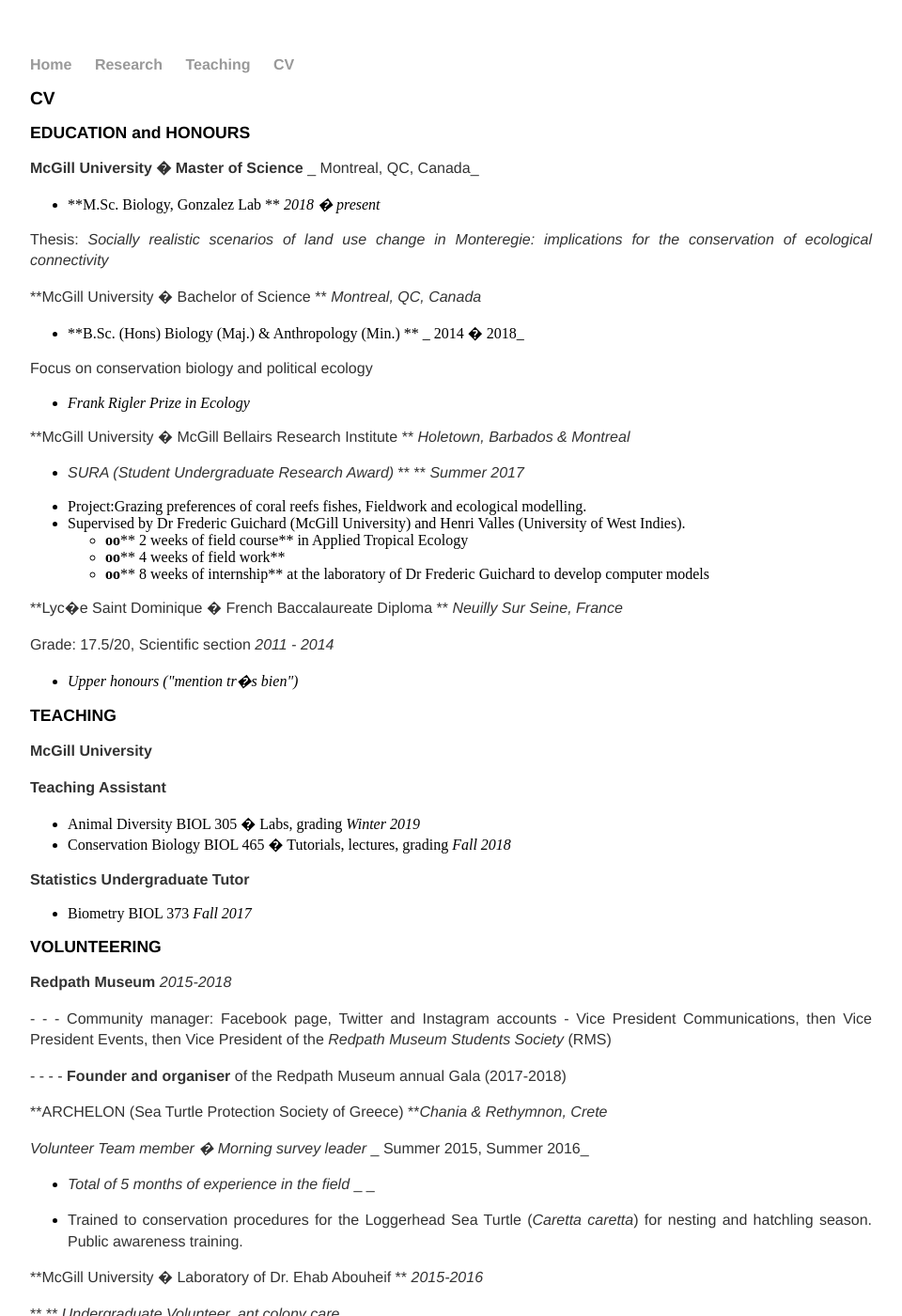
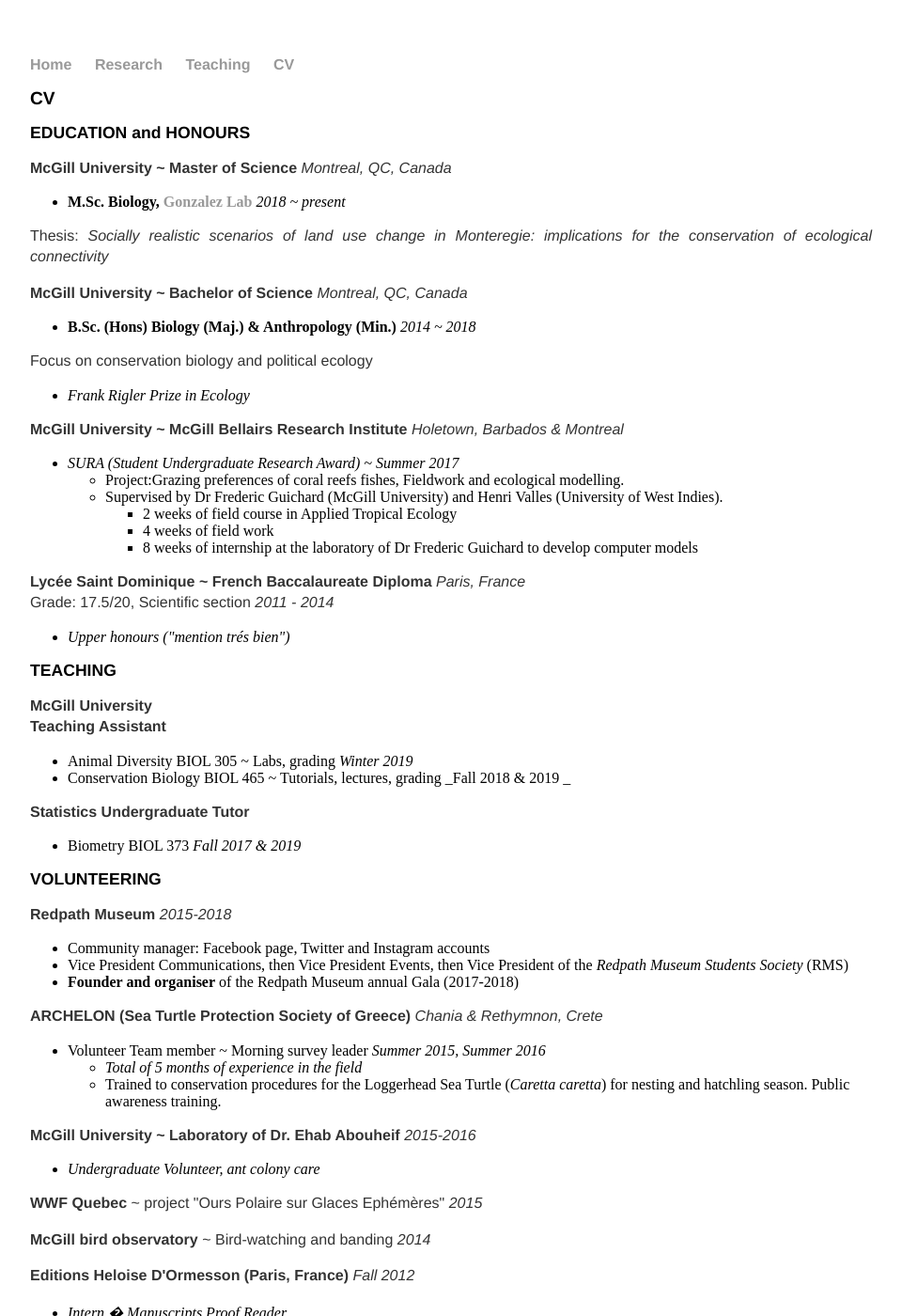
Before and after one commit to lpmi-13/vlucet.github.io, a Jekyll site: the page built from cv/index.md, in a window 1280 px wide and 1400 px high. Shown: the whole window at 94% size, without its empty margins (160-1120 px from the left). Built offline with Jekyll 4.4.1, drawn with Linux system fonts in a browser that asks for light colours; some of the changed text lies outside the part shown.

Commit message:
updates CV

```diff
--- a/cv/index.md
+++ b/cv/index.md
@@ -7,84 +7,63 @@
 
 ## EDUCATION and HONOURS
 
-**McGill University � Master of Science** _                                          Montreal, QC, Canada_
-
-- **M.Sc. Biology, Gonzalez Lab                                                    ** _2018 � present_
+**McGill University ~ Master of Science**  _Montreal, QC, Canada_
+- **M.Sc. Biology, [Gonzalez Lab]()** _2018 ~ present_
 
 Thesis: _Socially realistic scenarios of land use change in Monteregie: implications for the conservation of ecological connectivity_
 
-**McGill University � Bachelor of Science                                                  ** _Montreal, QC, Canada_
-
-- **B.Sc. (Hons) Biology (Maj.) &amp; Anthropology (Min.)            ** _                       2014 � 2018_
+**McGill University ~ Bachelor of Science** _Montreal, QC, Canada_
+- **B.Sc. (Hons) Biology (Maj.) &amp; Anthropology (Min.)** _2014 ~ 2018_
 
 Focus on conservation biology and political ecology
 
 - _Frank Rigler Prize in Ecology_
 
-**McGill University � McGill Bellairs Research Institute        ** _Holetown, Barbados &amp; Montreal_
+**McGill University ~ McGill Bellairs Research Institute** _Holetown, Barbados &amp; Montreal_
 
-- _SURA (Student Undergraduate Research Award)_ **                                         ** _Summer 2017_
+- _SURA (Student Undergraduate Research Award) ~ Summer 2017_
+    - Project:Grazing preferences of coral reefs fishes, Fieldwork and ecological modelling.
+    - Supervised by Dr Frederic Guichard (McGill University) and Henri Valles (University of West Indies).
+      - 2 weeks of field course in Applied Tropical Ecology
+      - 4 weeks of field work
+      - 8 weeks of internship at the laboratory of Dr Frederic Guichard to develop computer models
 
-- Project:Grazing preferences of coral reefs fishes, Fieldwork and ecological modelling.
-- Supervised by Dr Frederic Guichard (McGill University) and Henri Valles (University of West Indies).
-  - **oo**** 2 weeks of field course** in Applied Tropical Ecology
-  - **oo**** 4 weeks of field work**
-  - **oo**** 8 weeks of internship** at the laboratory of Dr Frederic Guichard to develop computer models
-
-**Lyc�e Saint Dominique � French Baccalaureate Diploma                ** _Neuilly Sur Seine, France_
-
-Grade: 17.5/20, Scientific section                                                                                _2011 - 2014_
-
-- _Upper honours (&quot;mention tr�s bien&quot;)_
+**Lycée Saint Dominique ~ French Baccalaureate Diploma** _Paris, France_
+Grade: 17.5/20, Scientific section _2011 - 2014_
+- _Upper honours (&quot;mention trés bien&quot;)_
 
 ## TEACHING
 
 **McGill University**
-
 **Teaching Assistant**
-
-- Animal Diversity BIOL 305 � Labs, grading                                        _Winter 2019_
-- Conservation Biology BIOL 465 � Tutorials, lectures, grading                     _Fall 2018_
+- Animal Diversity BIOL 305 ~ Labs, grading _Winter 2019_
+- Conservation Biology BIOL 465 ~ Tutorials, lectures, grading _Fall 2018 &amp; 2019 _
 
 **Statistics Undergraduate Tutor**
-
-- Biometry BIOL 373                                                                _Fall 2017_
-
-
+- Biometry BIOL 373 _Fall 2017 &amp; 2019_
 
 ## VOLUNTEERING
 
-**Redpath Museum**                                                                                  _2015-2018_
+**Redpath Museum** _2015-2018_
+- Community manager: Facebook page, Twitter and Instagram accounts
+- Vice President Communications, then Vice President Events, then Vice President of the _Redpath Museum Students Society_ (RMS)
+- **Founder and organiser** of the Redpath Museum annual Gala (2017-2018)
 
--
-  -
-    - Community manager: Facebook page, Twitter and Instagram accounts
-    - Vice President Communications, then Vice President Events, then Vice President of the _Redpath Museum Students Society_ (RMS)
+**ARCHELON (Sea Turtle Protection Society of Greece)** _Chania &amp; Rethymnon, Crete_
 
--
-  -
-    -
-      - **Founder and organiser** of the Redpath Museum annual Gala (2017-2018)
+- Volunteer Team member ~ Morning survey leader _Summer 2015, Summer 2016_
+  - _Total of 5 months of experience in the field_
+  - Trained to conservation procedures for the Loggerhead Sea Turtle (_Caretta caretta_) for nesting and hatchling season. Public awareness training.
 
-**ARCHELON (Sea Turtle Protection Society of Greece)                **_Chania &amp; Rethymnon, Crete_
+**McGill University ~ Laboratory of Dr. Ehab Abouheif** _2015-2016_
+- _Undergraduate Volunteer, ant colony care_
 
-_Volunteer Team member � Morning survey leader_ _                          Summer 2015, Summer 2016_
+**WWF Quebec** ~ project &quot;Ours Polaire sur Glaces Ephémères&quot; _2015_
 
-- _Total of 5 months of experience in the field_ _                                  _
+**McGill bird observatory** ~ Bird-watching and banding _2014_
 
-- Trained to conservation procedures for the Loggerhead Sea Turtle (_Caretta caretta_) for nesting and hatchling season. Public awareness training.
-
-**McGill University � Laboratory of Dr. Ehab Abouheif                                           ** _2015-2016_
-
-** ** _Undergraduate Volunteer, ant colony care_ _                                   _
-
-**WWF Quebec** � project &quot;Ours Polaire sur Glaces Eph�m�res&quot;                                       _2015_
-
-**McGill bird observatory** � Bird-watching and banding                                                _2014_
-
-**Editions Heloise D&#39;Ormesson (Paris, France)                                               ** _Fall 2012_ **     ** _ _
-
-** ** _Intern � Manuscripts Proof Reader_ _                                                                             _
+**Editions Heloise D&#39;Ormesson (Paris, France)** _Fall 2012_
+- _Intern � Manuscripts Proof Reader_
 
 ## PROJECTS and SKILLS
 
@@ -96,10 +75,9 @@
 
 **Science communication**
 
-- **Connecting Conservation Blog �** [https://connectingconservation.blog/](https://connectingconservation.blog/)
+- **Connecting Conservation Blog** [https://connectingconservation.blog/](https://connectingconservation.blog/)
 
-Promotes diversity, interdisciplinarity and accessibility in conservation sciences
-
+Promotes diversity, interdisciplinarity and accessibility in conservation sciences.
 Funded by the Mary H Brown Fund (office of the Dean of students, McGill University)
 
 - **Science communication class**
@@ -112,11 +90,10 @@
 
 **Fundraising**
 
--
-  - Project Ambassador for McGill&#39;s Redpath Museum &quot;[Plesiosaur Project](https://www.mcgill.ca/seedsofchange/project/redpath-museum-plesiosaur)&quot;, with McGill Seeds of Change crowdfunding platform
-    - **Total of $13,000 raised in 62 days � funded at 130%.**
-  - Lead Ambassador and Student Member of the Board for Redpath Museum&#39;s &quot;[Cutting edge Lectures Project](https://www.mcgill.ca/seedsofchange/project/cutting-edge-lecture-series-project)&quot;, with McGill Seeds of Change crowdfunding platform.
-    - **Goal of $5000, total of $2,850 raised in 108 days � funded at 57%.**
+- Project Ambassador for McGill&#39;s Redpath Museum &quot;[Plesiosaur Project](https://www.mcgill.ca/seedsofchange/project/redpath-museum-plesiosaur)&quot;, with McGill Seeds of Change crowdfunding platform
+    - **Total of $13,000 raised in 62 days ~ funded at 130%**
+- Lead Ambassador and Student Member of the Board for Redpath Museum&#39;s &quot;[Cutting edge Lectures Project](https://www.mcgill.ca/seedsofchange/project/cutting-edge-lecture-series-project)&quot;, with McGill Seeds of Change crowdfunding platform.
+    - **Goal of $5000, total of $2,850 raised in 108 days ~ funded at 57%**
 
 **Hobbies:**
 
```
